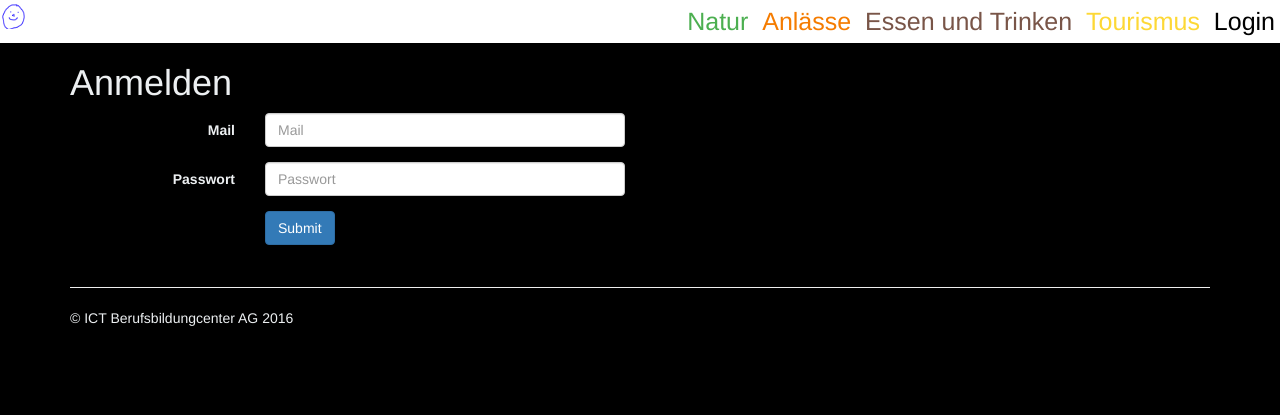
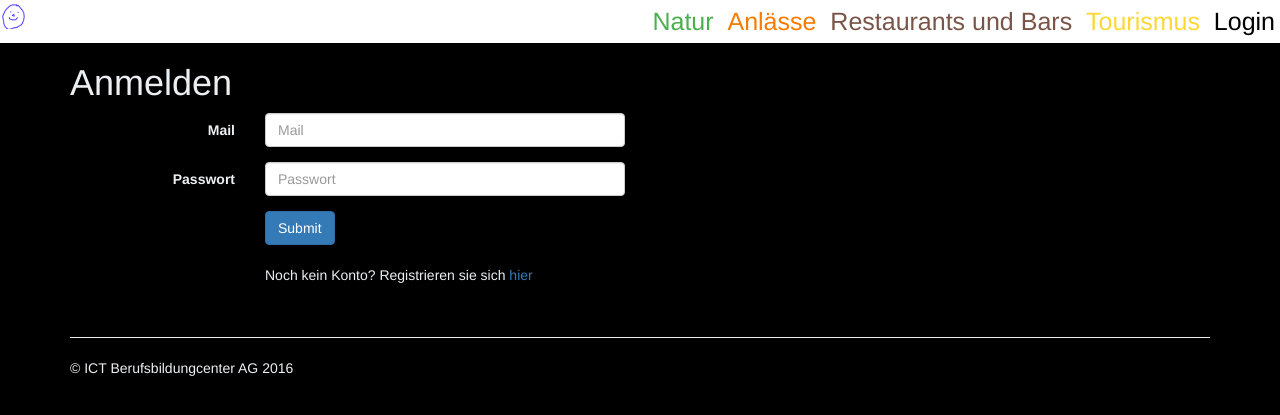
Before and after one commit to Sivakeerthan/DiscoverBern, a PHP site: page /user/login in a window 1280 px wide. Shown: the top 415 px of the page. Run offline with PHP 8.4, Linux system fonts and the light colour scheme; some libraries are stand-ins or nearby versions.

Commit message:
Design, bei Login registrieren verlinkt

```diff
--- a/db/userDB.sql
+++ b/db/userDB.sql
@@ -1,4 +1,5 @@
-CREATE DATABASE user;
+
+
 use user@localhost;
 CREATE TABLE user(
   uid int PRIMARY KEY AUTO_INCREMENT NOT NULL,
--- a/public/css/style.css
+++ b/public/css/style.css
@@ -25,6 +25,7 @@ body {
   padding-right: 5px;
   padding-top: 8px;
   padding-bottom: 8px;
+  border-radius: 2px;
 }
 .nature{
   color: #4CAF50;
@@ -33,6 +34,7 @@ body {
   padding-right: 5px;
   padding-top: 8px;
   padding-bottom: 8px;
+  border-radius: 2px;
 }
 .tourism{
   color: #FDD835;
@@ -41,6 +43,7 @@ body {
   padding-right: 5px;
   padding-top: 8px;
   padding-bottom: 8px;
+  border-radius: 2px;
 }
 .events{
   color: #F57C00;
@@ -49,8 +52,9 @@ body {
   padding-right: 5px;
   padding-top: 8px;
   padding-bottom: 8px;
+  border-radius: 2px;
 }
-.foodanddrink{
+.restaurants{
   color: #795548;
   font-size: 25px;
   padding: 5px;
@@ -58,6 +62,7 @@ body {
   padding-right: 5px;
   padding-top: 8px;
   padding-bottom: 8px;
+  border-radius: 2px;
 }
 .login:hover{
 
@@ -66,7 +71,7 @@ body {
   text-decoration: none;
   background-color: black;
 }
-.foodanddrink:hover{
+.restaurants:hover{
   color: white;
   background-color: #795548;
     text-decoration: none;
--- a/repository/UserRepository.php
+++ b/repository/UserRepository.php
@@ -43,30 +43,10 @@ class UserRepository extends Repository
         }
         else{
             header('Location /user/create');
-            $_POST['meldung'] = "Es konnte kein Benutzer erstellt werden";
+            $meldung = "Es konnte kein Benutzer erstellt werden";
             throw new Exception($statement->error);
         }
 
         return $statement->insert_id;
     }
-    public function getPW($email,$password){
-        $query = "SELECT uid FROM $this->tableName WHERE email = ?  AND password = ?";
-        echo $query;
-        $statement = ConnectionHandler::getConnection()->prepare($query);
-        $statement->bind_param('ss',$email,sha1($password));
-        $id =0;
-
-        if($statement->execute()){
-            echo "Test";
-            $statement->bind_result($id);
-            $statement->fetch();
-            return $id;
-
-        }
-        else{
-            $_POST['meldung'] = "Ihr Benutzerkonto konnte nicht gefunden werden!";
-            throw new Exception($statement->error);
-        }
-
-    }
 }
--- a/view/header.php
+++ b/view/header.php
@@ -28,7 +28,7 @@
       <nav>
         <a class="nature">Natur</a>
         <a class="events">Anlässe</a>
-        <a class="foodanddrink">Essen und Trinken</a>
+        <a class="restaurants">Restaurants und Bars</a>
         <a class="tourism">Tourismus</a>
         <a class="login" href="/user/login">Login</a>
       </nav>
--- a/view/user_login.php
+++ b/view/user_login.php
@@ -16,6 +16,9 @@
             <label class="col-md-2 control-label" for="send">&nbsp;</label>
             <div class="col-md-4">
                 <input id="send" name="send" type="submit" class="btn btn-primary">
+              </br>
+              </br>
+                <p>Noch kein Konto? Registrieren sie sich <a id="register" href="create/">hier</a></p>
             </div>
         </div>
         <div class="form-group">
```
